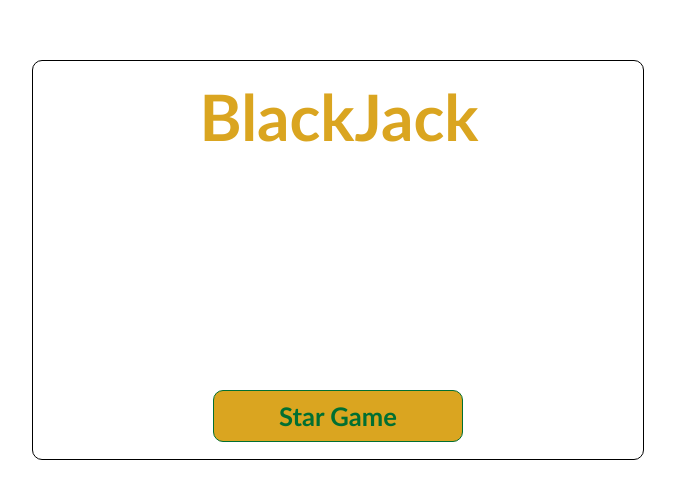
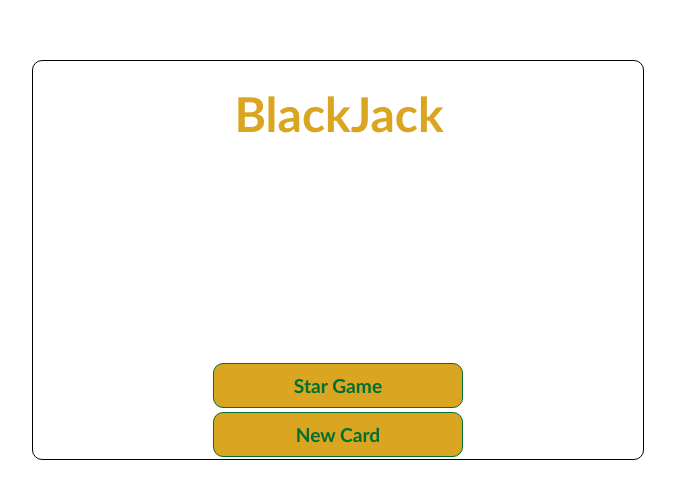
Before and after one commit to DPabbas/Black-Jack, a plain HTML site: page index.html in a window 1280 px wide. Shown: the part 140-638 px from the top of the page, without its empty margins (302-977 px from the left). Drawn offline with Linux system fonts and the light colour scheme.

Commit message:
station1

```diff
--- a/app.js
+++ b/app.js
@@ -81,6 +81,18 @@ function reset() {
  let cardEl = document.querySelector("#card-el")
  cardEl.textContent += fristCard + "," + secondCard
 
+ //new card option
+
+ function newCard() {
+     // new card var
+    let card = 10
+     sum += card
+    startGame()
+    sumEl.textContent = "Sum: " + sum
+    cardEl.textContent = "Cards: " + fristCard + "," + secondCard + "," + card
+
+ }
+
  // game function
 function startGame() {
 
--- a/index.html
+++ b/index.html
@@ -51,6 +51,7 @@
             <P id="card-el">Cards: </P>
             <P id="sum-el">Sum: </P>
             <button onclick="startGame()" class="btn">Star Game</button>
+            <button onclick="newCard()" class="btn">New Card</button>
         </section>
 
 
--- a/style.css
+++ b/style.css
@@ -39,7 +39,7 @@
     align-items: center;
     text-align: center;
     margin-top: 200px;
-    font-size: 2rem;
+    font-size: 1.5rem;
     color: #fff;
 
 }
@@ -65,6 +65,7 @@ h1{
     padding: 10px;
     border: 1px solid #016f32;
     border-radius: 10px;
+    margin: 2px 0px;
 }
 .btn:hover {
     background-color: rgb(255, 200, 61);
```
